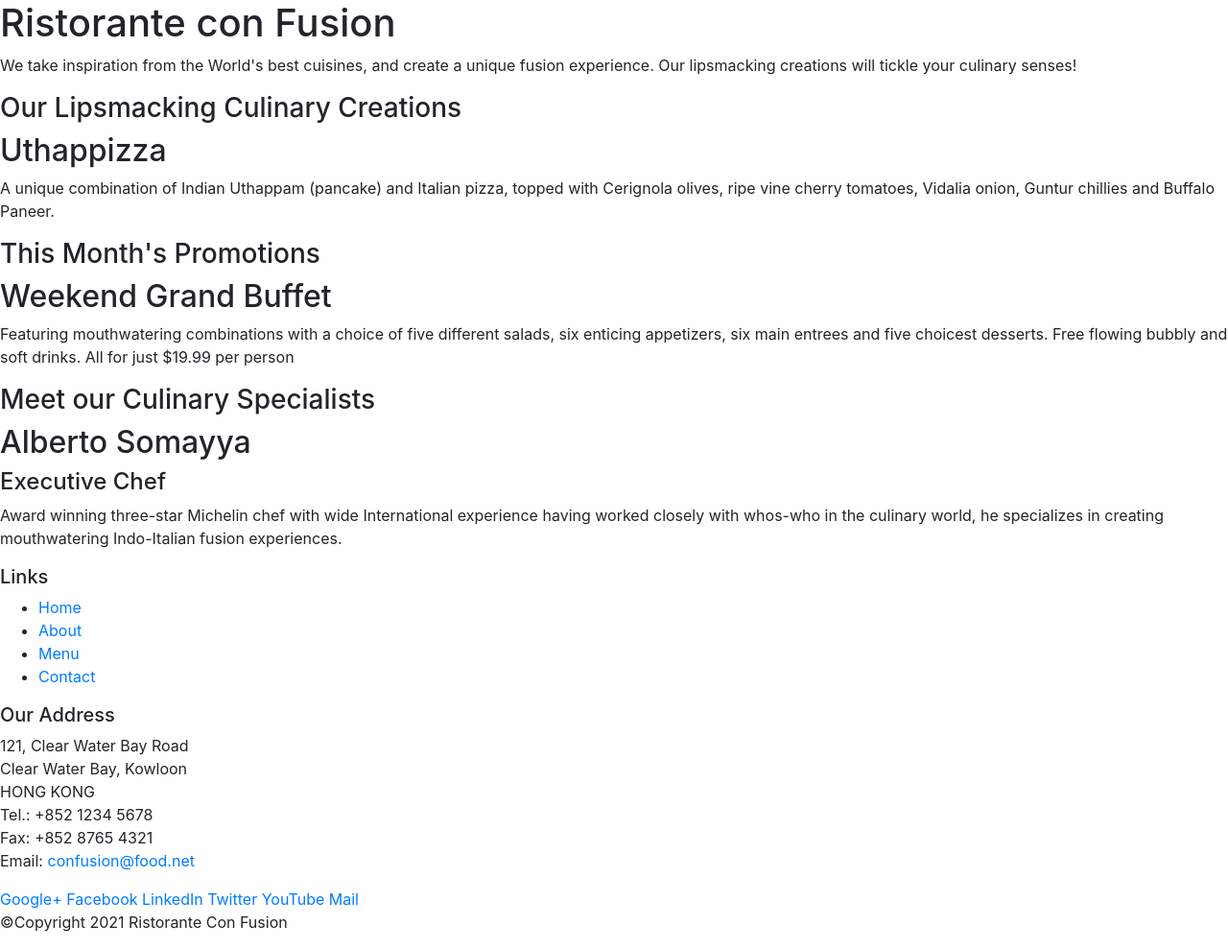
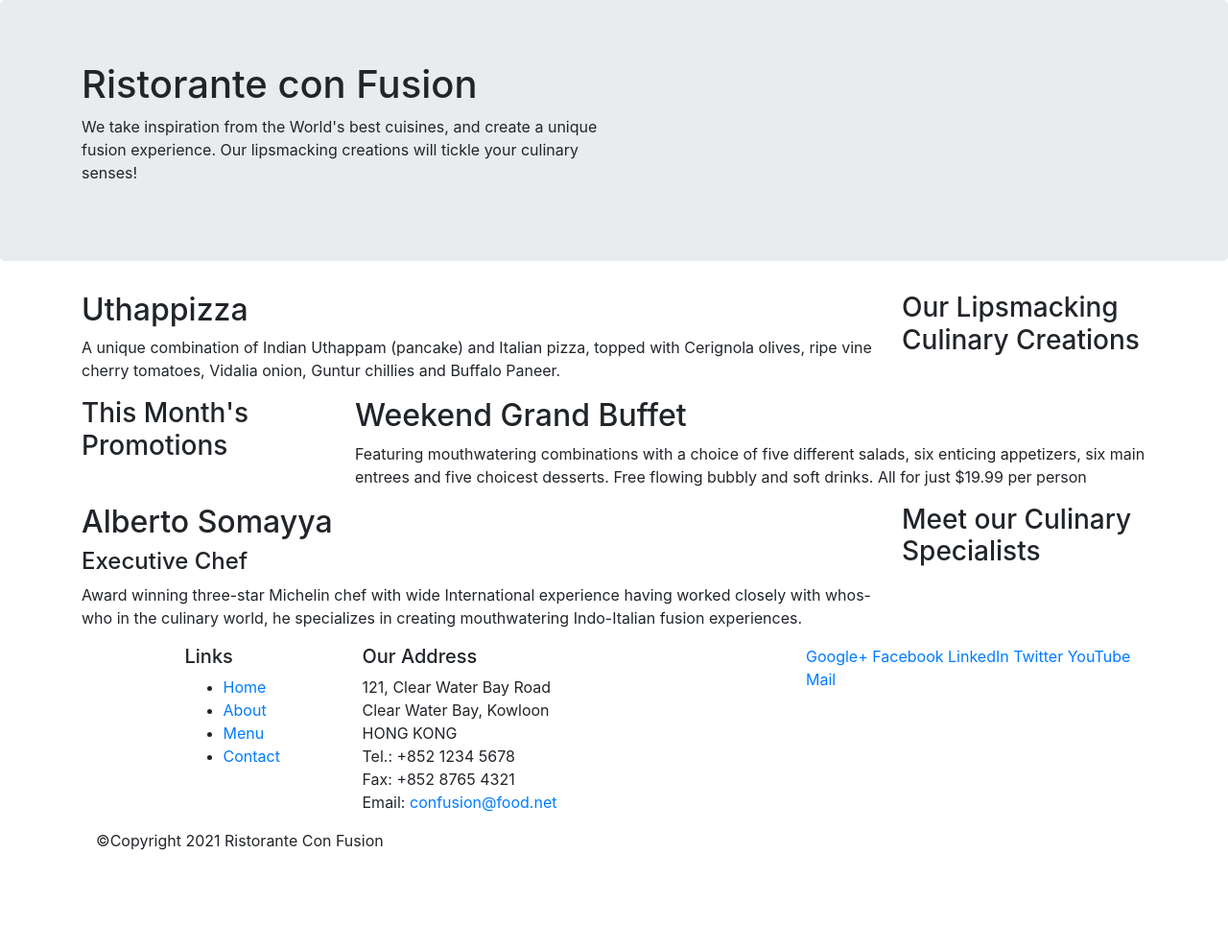
Before and after one commit to wandilemawelela/front-end-web-ui-frameworks-and-tools, a website: page index.html in a window 1280 px wide. Shown: the whole page at 96% size. After the commit the page ends 904 px from the top, so only its background shows below. Drawn offline with nearby package versions, Linux system fonts and the light colour scheme.

Commit message:
Git commit part 1

```diff
--- a/index.html
+++ b/index.html
@@ -14,57 +14,57 @@
 
 <body>
 
-    <header>
-        <div>
-            <div>
-                <div>
+    <header class="jumbotron">
+        <div class="container">
+            <div class="row">
+                <div class="col-12 col-sm-6">
                     <h1>Ristorante con Fusion</h1>
                     <p>We take inspiration from the World's best cuisines, and create a unique fusion experience. Our lipsmacking creations will tickle your culinary senses!</p>
                 </div>
-                <div>
+                <div class="col-12 col-sm">
                 </div>
             </div>
         </div>
     </header>
 
-    <div>
-        <div>
-            <div>
+    <div class="container">
+        <div class="row">
+            <div class="col-12 col-sm-4 order-sm-last col-md-3">
                 <h3>Our Lipsmacking Culinary Creations</h3>
             </div>
-            <div>
+            <div class="col col-sm order-sm-first col-md">
                 <h2>Uthappizza</h2>
                 <p>A unique combination of Indian Uthappam (pancake) and Italian pizza, topped with Cerignola olives, ripe vine cherry tomatoes, Vidalia onion, Guntur chillies and Buffalo Paneer.</p>
             </div>
         </div>
 
 
-        <div>
-            <div>
+        <div class="row">
+            <div class="col-12 col-sm-4 col-md-3">
                 <h3>This Month's Promotions</h3>
             </div>
-            <div>
+            <div class="col col-sm col-md">
                 <h2>Weekend Grand Buffet</h2>
                 <p>Featuring mouthwatering combinations with a choice of five different salads, six enticing appetizers, six main entrees and five choicest desserts. Free flowing bubbly and soft drinks. All for just $19.99 per person </p>
             </div>
         </div>
 
-        <div>
-            <div>
+
+            <div class="row">
+                <div class="col-12 col-sm-4 order-sm-last col-md-3">
                 <h3>Meet our Culinary Specialists</h3>
             </div>
-            <div>
+            <div class="col col-sm order-sm-first col-md">
                 <h2>Alberto Somayya</h2>
                 <h4>Executive Chef</h4>
                 <p>Award winning three-star Michelin chef with wide International experience having worked closely with whos-who in the culinary world, he specializes in creating mouthwatering Indo-Italian fusion experiences. </p>
             </div>
         </div>
-    </div>
 
     <footer>
-        <div>
-            <div>
-                <div>
+        <div class="container">
+            <div class="row">
+                <div class="col-4 offset-1 col-sm-2">
                     <h5>Links</h5>
                     <ul>
                         <li><a href="#">Home</a></li>
@@ -73,7 +73,7 @@
                         <li><a href="#">Contact</a></li>
                     </ul>
                 </div>
-                <div>
+                <div class="col-7 col-sm-5">
                     <h5>Our Address</h5>
                     <address>
 		              121, Clear Water Bay Road<br>
@@ -84,7 +84,7 @@
 		              Email: <a href="mailto:confusion@food.net">confusion@food.net</a>
 		           </address>
                 </div>
-                <div>
+                <div class="col-12 col-sm-4">
                     <div>
                         <a href="http://google.com/+">Google+</a>
                         <a href="http://www.facebook.com/profile.php?id=">Facebook</a>
@@ -95,8 +95,8 @@
                     </div>
                 </div>
            </div>
-           <div>
-                <div>
+           <div class="row">
+                <div class="col-auto">
                     <p>©Copyright 2021 Ristorante Con Fusion</p>
                 </div>
            </div>
```
